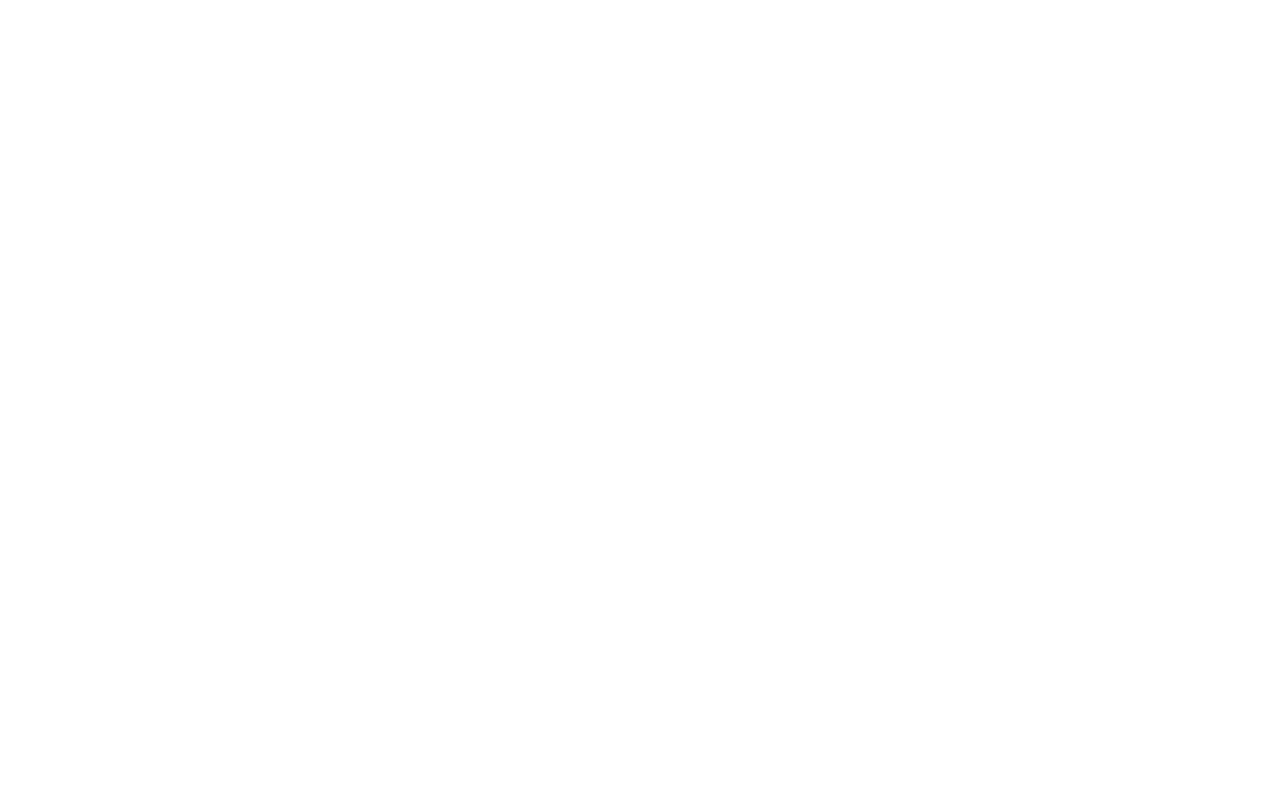
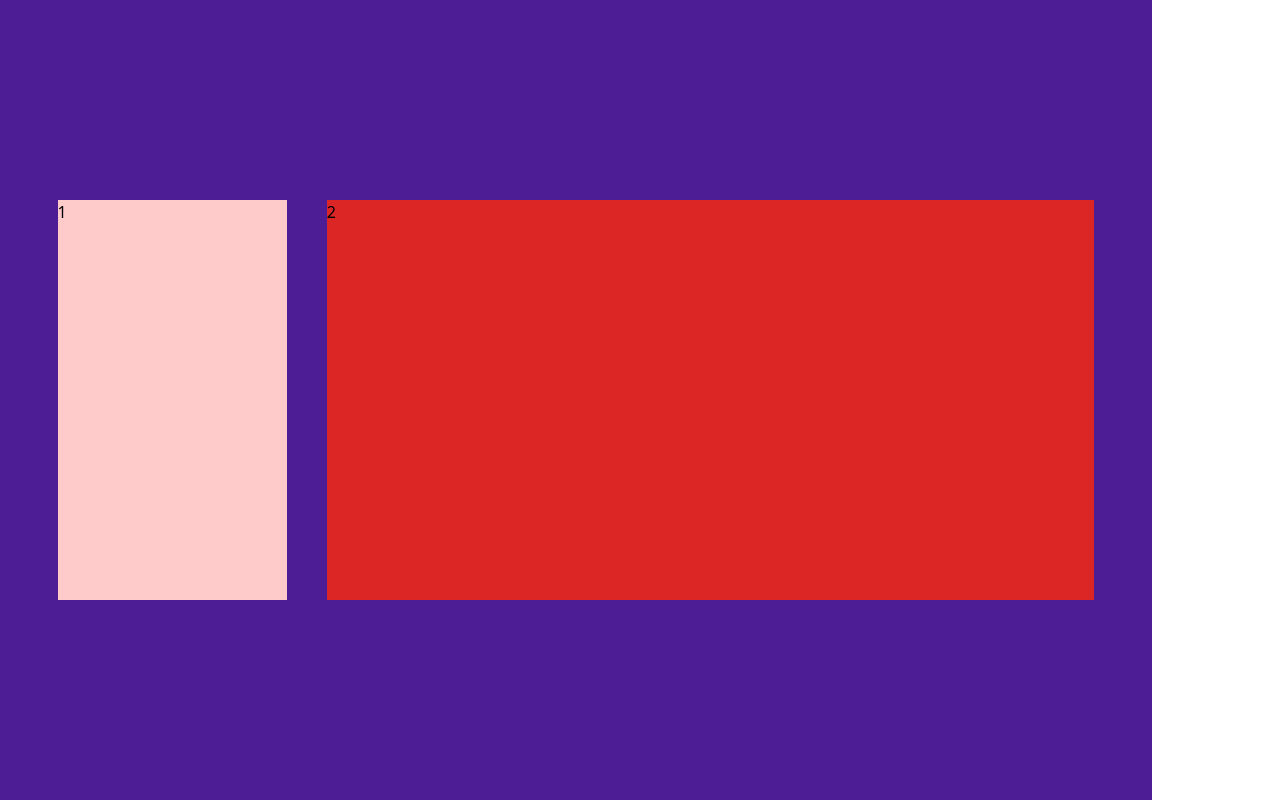
Before and after one commit to liam-nguyen/personal-site-v1, a Next.js app: page / in a window 1280 px wide. Built offline with nearby package versions, Linux system fonts and the light colour scheme.

Commit message:
main: Design Layout

```diff
--- a/package.json
+++ b/package.json
@@ -9,9 +9,11 @@
     "lint": "next lint"
   },
   "dependencies": {
+    "classnames": "^2.3.1",
     "next": "11.1.0",
     "react": "17.0.2",
-    "react-dom": "17.0.2"
+    "react-dom": "17.0.2",
+    "sass": "^1.38.0"
   },
   "devDependencies": {
     "@types/react": "17.0.18",
--- a/pages/index.tsx
+++ b/pages/index.tsx
@@ -1,13 +1,14 @@
 import { ReactElement } from "react";
 import { NextPageWithLayout } from "../src/interfaces";
 import { Layout } from "../src/layout";
+import Home from "../src/pages/Home";
 
-const Home: NextPageWithLayout = () => {
-  return <div></div>;
+const HomePage: NextPageWithLayout = () => {
+  return <Home />;
 };
 
-Home.getLayout = function getLayout(page: ReactElement) {
+HomePage.getLayout = function getLayout(page: ReactElement) {
   return <Layout>{page}</Layout>;
 };
 
-export default Home;
+export default HomePage;
--- /dev/null
+++ b/src/components/PersonalCard/PersonalCard.tsx
@@ -0,0 +1,5 @@
+const PersonalCard = () => {
+  return <div></div>;
+};
+
+export default PersonalCard;
--- /dev/null
+++ b/src/layout/Layout.module.scss
@@ -0,0 +1,4 @@
+.root {
+  @apply h-screen bg-purple-900 relative;
+  width: 90%;
+}
--- a/src/layout/Layout.tsx
+++ b/src/layout/Layout.tsx
@@ -1,7 +1,12 @@
 import { FC } from "react";
+import s from "./Layout.module.scss";
 
 const Layout: FC = ({ children }) => {
-  return <div>{children}</div>;
+  return (
+    <div id="main" className={s.root}>
+      <div>{children}</div>
+    </div>
+  );
 };
 
 export default Layout;
--- /dev/null
+++ b/src/pages/Home.module.scss
@@ -0,0 +1,17 @@
+.root {
+  @apply m-auto absolute grid grid-cols-4 gap-10;
+  top: 0;
+  bottom: 0;
+  left: 0;
+  right: 0;
+  height: 400px;
+  width: 90%;
+}
+
+.info1 {
+  @apply col-span-1 bg-red-200;
+}
+
+.info2 {
+  @apply col-span-3 bg-red-600;
+}
--- /dev/null
+++ b/src/pages/Home.tsx
@@ -0,0 +1,14 @@
+import cn from "classnames";
+import s from "./Home.module.scss";
+
+const Home = () => {
+  console.log(s);
+  return (
+    <div className={cn(s.root)}>
+      <div className={s.info1}>1</div>
+      <div className={s.info2}>2</div>
+    </div>
+  );
+};
+
+export default Home;
```
Also changed, not shown: src/components/PersonalCard/index.ts (added), src/pages/index.ts (added), 1 other file (tests, documents, lock files or other folders).
